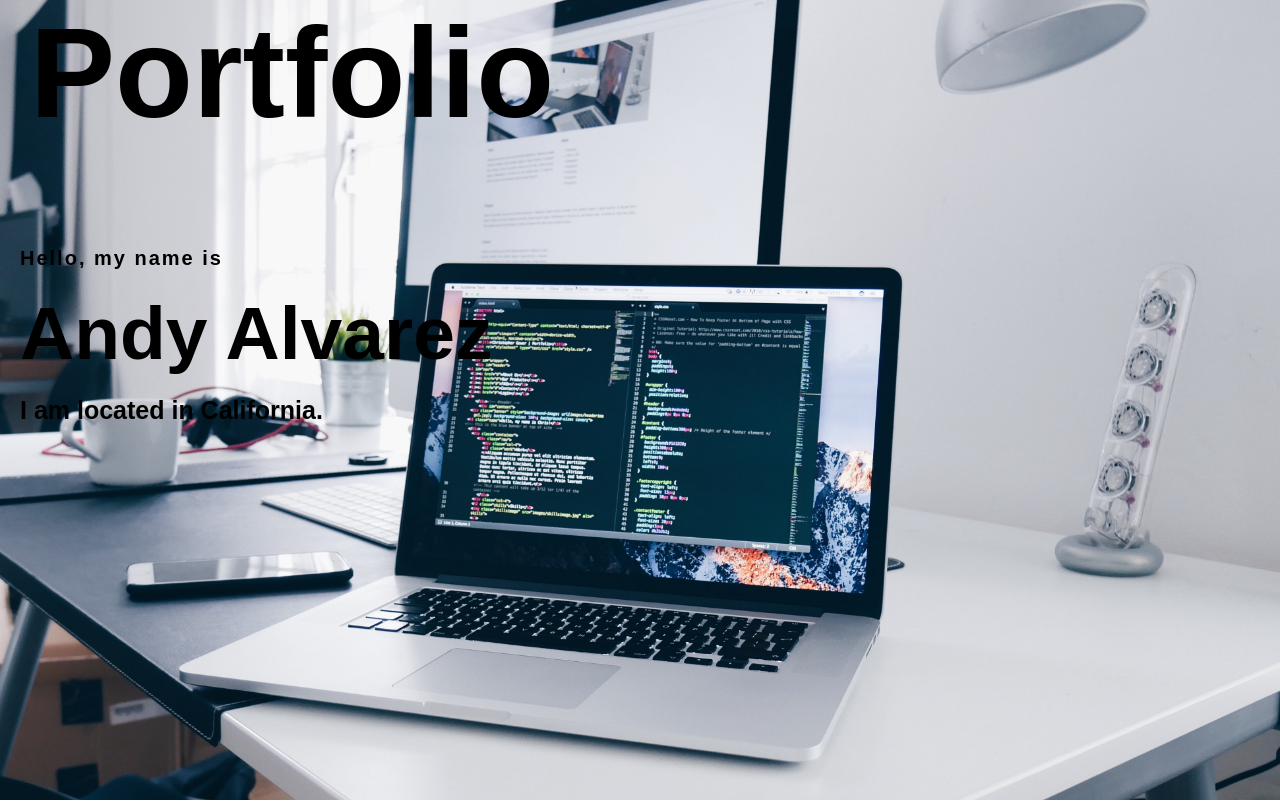
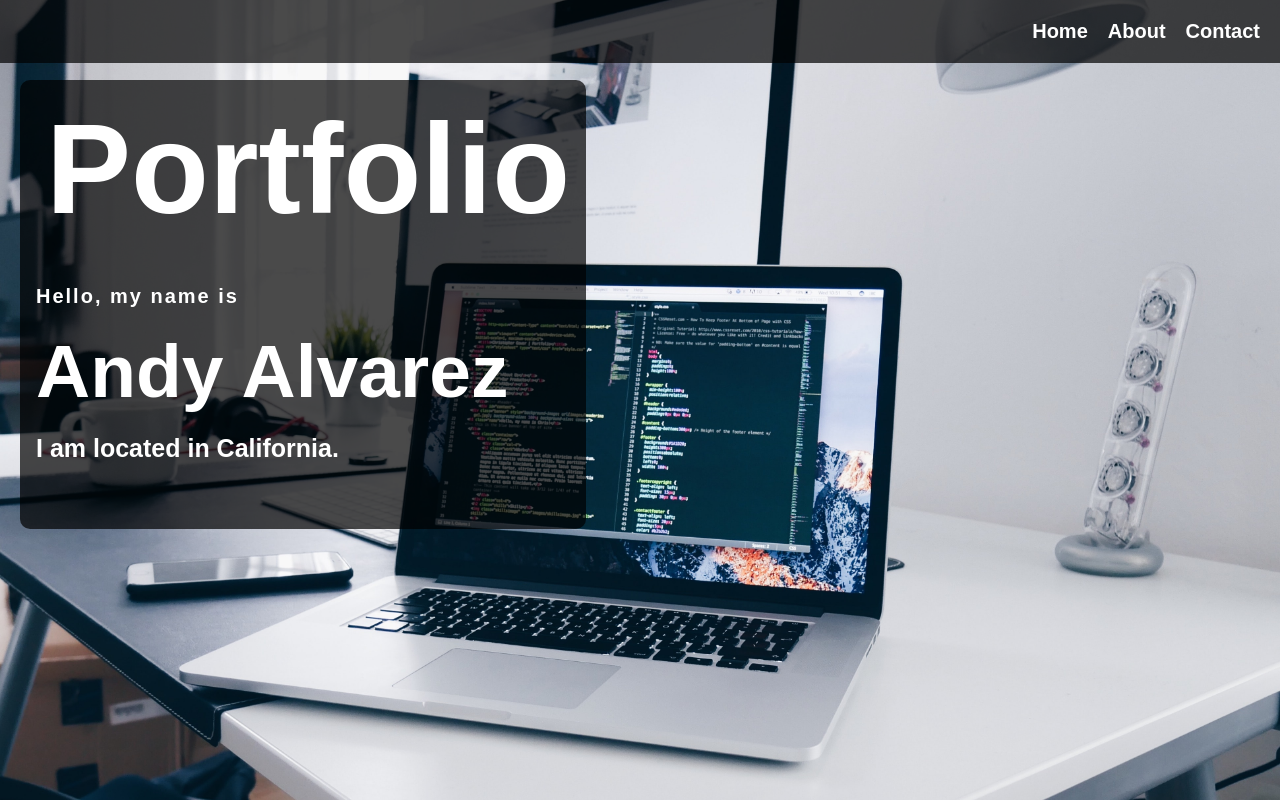
Before and after one commit to andyhalvarez/andy-portfolio, a plain HTML site: page index.html in a window 1280 px wide. Shown: the top 802 px of the page. Drawn offline with Linux system fonts and the light colour scheme.

Commit message:
added nav bar

```diff
--- a/index.html
+++ b/index.html
@@ -10,18 +10,24 @@
   <body>
     <!-- Intro -->
     <div class="hero">
-      <header>
-        <h2>Portfolio</h2>
-      </header>
-
+      <nav class="nav">
+        <ul class="nav-items">
+          <li><a href="#">Home</a></li>
+          <li><a href="#about">About</a></li>
+          <li><a href="#contact">Contact</a></li>
+        </ul>
+      </nav>
       <div class="content">
+        <header>
+          <h2>Portfolio</h2>
+        </header>
         <h4>Hello, my name is</h4>
         <h1>Andy Alvarez</h1>
         <h3>I am located in California.</h3>
       </div>
     </div>
     <!-- About Me -->
-    <main class="about">
+    <main id="about" class="about">
       <article class="about-content">
         <img src="img/me.jpg" />
         <div class="about-text">
@@ -37,7 +43,7 @@
     </main>
     <!-- Contact -->
     <footer>
-      <div class="contact">
+      <div id="contact" class="contact">
         <h2>Contact Me</h2>
         <h4>You can contact me at any of the options below</h4>
         <ul>
--- a/style.css
+++ b/style.css
@@ -17,11 +17,12 @@ header {
 
 .hero {
   height: 100vh;
-  width: 100%;
+  width: 100vw;
   background-image: url(../img/dev.jpg);
   background-size: cover;
   background-position: center;
-  padding-left: 20px;
+  padding: 20px;
+  padding-top: 80px;
 }
 
 h1 {
@@ -35,7 +36,7 @@ h3 {
   margin-bottom: 50px;
 }
 h4 {
-  color: black;
+  color: #000000;
   letter-spacing: 2px;
   font-size: 20px;
 }
@@ -96,6 +97,45 @@ h4 {
   align-items: center;
 }
 
+.contact ul {
+  list-style-type: square;
+}
+
 a {
   text-decoration: none;
 }
+
+.content {
+  background-color: rgba(0, 0, 0, 0.7);
+  padding: 16px;
+  width: fit-content;
+  border-radius: 10px;
+}
+
+.content * {
+  color: #ffffff;
+}
+
+.nav-items {
+  position: fixed;
+  top: 0;
+  left: 0;
+  margin: 0;
+  width: 100vw;
+  display: flex;
+  justify-content: end;
+  gap: 20px;
+  list-style: none;
+  font-size: 20px;
+  background: rgba(0, 0, 0, 0.7);
+  padding: 20px;
+}
+
+.nav-items a {
+  color: white;
+  font-weight: bold;
+}
+
+.nav-items a:hover {
+  color: orange;
+}
```
